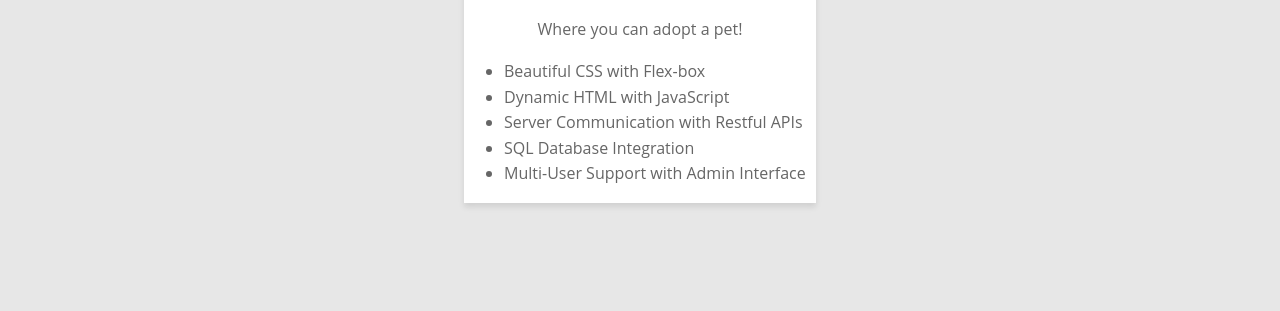
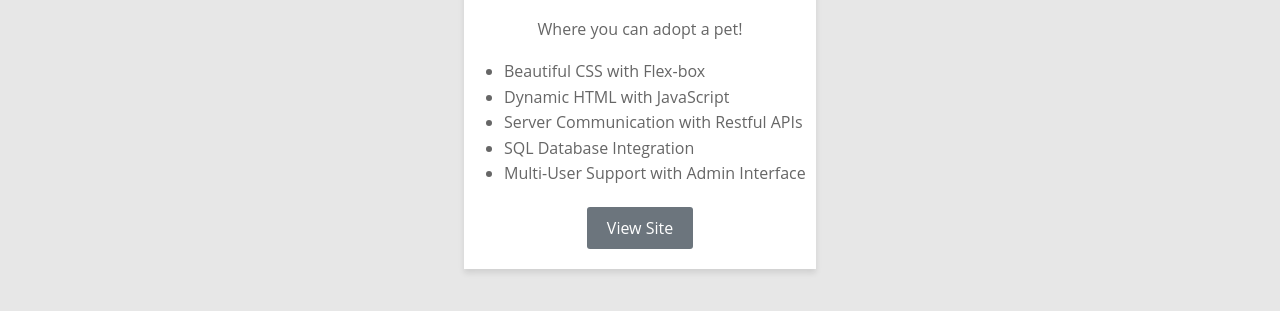
Before and after one commit to dbeilfuss/Portfolio, a website: page public/index.html in a window 1280 px wide. Shown: the part 367-678 px from the top of the page. Drawn offline with Linux system fonts and the light colour scheme.

Commit message:
added button for pet shelter

```diff
--- a/public/index.css
+++ b/public/index.css
@@ -113,10 +113,25 @@ nav ul li a {
 }
 
 /* Buttons */
+.button-section {
+  margin: 20px;
+  display: flex;
+  flex-direction: row;
+  flex-wrap: nowrap;
+  justify-content: center;
+  align-items: stretch;
+  align-content: stretch;
+}
+
 .button {
+  background-color: var(--secondary-color);
+  color: white;
   padding: 10px 20px;
   border: none;
   border-radius: var(--border-radius);
+  text-align: center;
+  text-decoration: none;
+  font-size: var(--font-size-regular);
   cursor: pointer;
   transition: background-color var(--transition-speed);
 }
--- a/public/index.html
+++ b/public/index.html
@@ -43,6 +43,11 @@
               <li>SQL Database Integration</li>
               <li>Multi-User Support with Admin Interface</li>
             </ul>
+            <div class="button-section">
+              <a class="button" href="http://3.17.157.157/index.html">
+                View Site
+              </a>
+            </div>
           </article>
 
           <!-- Repeat the structure below for each new portfolio item -->
```
Also changed, not shown: 2 other files.
